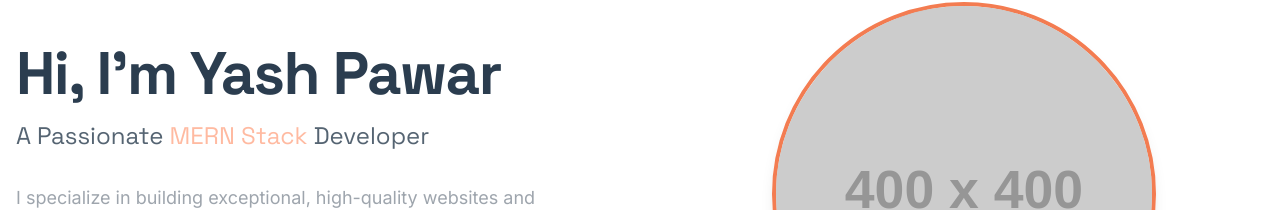
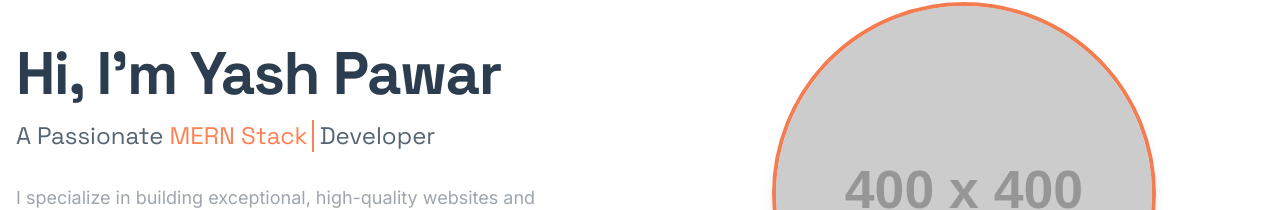
Before and after one commit to yashpawar69/Portfolio_2, a Next.js app: page / in a window 1280 px wide. Shown: the part 191-401 px from the top of the page. Built offline with nearby package versions, Linux system fonts and the light colour scheme.

Commit message:
update
,

Find this element:

  <span class="text-

```diff
--- a/src/components/hero-section.tsx
+++ b/src/components/hero-section.tsx
@@ -1,8 +1,60 @@
+"use client"
+
+import { useState, useEffect, useRef } from 'react';
 import Image from 'next/image'
 import { Button } from '@/components/ui/button'
 import { Download, ArrowRight } from 'lucide-react'
 
 const HeroSection = () => {
+  const [typedText, setTypedText] = useState('');
+
+  const toRotate = ["MERN Stack"];
+  const period = 2000;
+  const typingSpeed = 150;
+  const deletingSpeed = 100;
+
+  const loopNum = useRef(0);
+  const isDeleting = useRef(false);
+  const timeoutRef = useRef<NodeJS.Timeout | null>(null);
+
+  useEffect(() => {
+    const handleType = () => {
+      const i = loopNum.current % toRotate.length;
+      const fullText = toRotate[i];
+
+      setTypedText(prev => {
+        const nextText = isDeleting.current
+          ? fullText.substring(0, prev.length - 1)
+          : fullText.substring(0, prev.length + 1);
+
+        let nextSpeed = typingSpeed;
+        if (isDeleting.current) {
+            nextSpeed = deletingSpeed;
+        }
+
+        if (!isDeleting.current && nextText === fullText) {
+            isDeleting.current = true;
+            nextSpeed = period;
+        } else if (isDeleting.current && nextText === '') {
+            isDeleting.current = false;
+            loopNum.current += 1;
+            nextSpeed = 500;
+        }
+
+        timeoutRef.current = setTimeout(handleType, nextSpeed);
+        return nextText;
+      });
+    };
+
+    timeoutRef.current = setTimeout(handleType, 500);
+
+    return () => {
+      if (timeoutRef.current) {
+        clearTimeout(timeoutRef.current);
+      }
+    };
+  }, []);
+
   return (
     <section id="about" className="py-20 md:py-32 bg-card">
       <div className="container mx-auto px-4">
@@ -12,7 +64,11 @@ const HeroSection = () => {
               Hi, I'm Yash Pawar
             </h1>
             <p className="text-xl md:text-2xl text-primary/80 mb-8 font-headline">
-              A Passionate <span className="text-accent animate-pulse">MERN Stack</span> Developer
+              A Passionate{' '}
+              <span className="text-accent border-r-2 border-r-accent animate-blink min-h-[32px] inline-block pr-1">
+                {typedText}
+              </span>{' '}
+              Developer
             </p>
             <p className="text-lg text-muted-foreground mb-8 max-w-xl">
               I specialize in building exceptional, high-quality websites and applications. With a strong foundation in modern web technologies, I transform ideas into powerful digital experiences.
--- a/tailwind.config.ts
+++ b/tailwind.config.ts
@@ -88,10 +88,15 @@ export default {
             height: '0',
           },
         },
+        blink: {
+          '0%, 100%': { borderColor: 'transparent' },
+          '50%': { borderColor: 'hsl(var(--accent))' },
+        },
       },
       animation: {
         'accordion-down': 'accordion-down 0.2s ease-out',
         'accordion-up': 'accordion-up 0.2s ease-out',
+        blink: 'blink 1s step-end infinite',
       },
     },
   },
```
